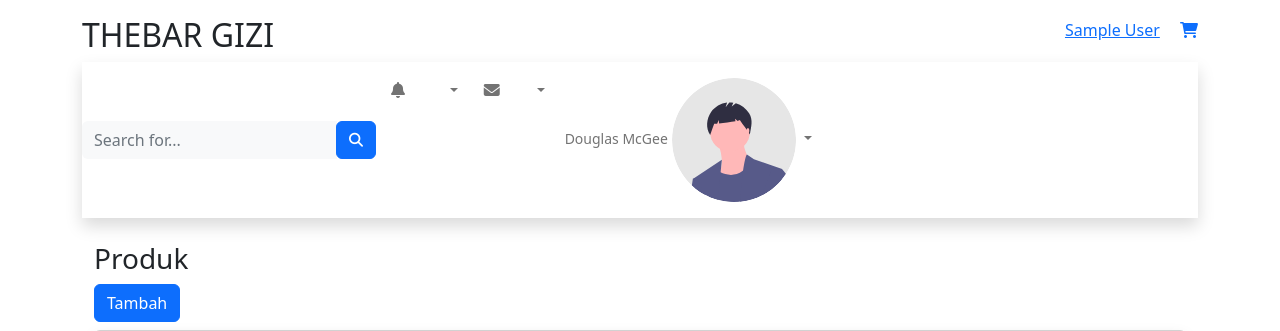
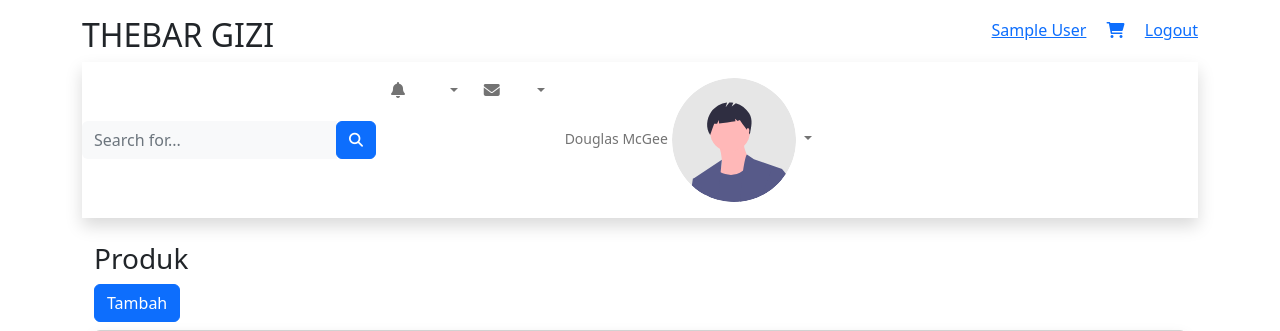
Before and after one commit to devryank/thebar-gizi, a PHP site: page /thebar-gizi/dashboard/produk/index.php in a window 1280 px wide. Shown: the top 331 px of the page. Run offline with PHP 8.4, Linux system fonts and the light colour scheme; the visitor is signed in with stand-in values (Sample User, id 1); data that the repository does not hold is empty; some libraries are stand-ins or nearby versions.

Commit message:
feat: add logout in navbar user

```diff
--- a/template/header.php
+++ b/template/header.php
@@ -23,7 +23,8 @@
                     <a href="<?= $base_url; ?>/auth/login.php" class="btn btn-primary">Login</a>
                 <?php else : ?>
                     <a href="profile.php" class="align-middle me-3"><?= $_SESSION['nama']; ?></a>
-                    <a href="keranjang.php" class="align-middle"><i class="fa-solid fa-cart-shopping"></i></a>
+                    <a href="keranjang.php" class="align-middle me-3"><i class="fa-solid fa-cart-shopping"></i></a>
+                    <a href="<?= $base_url;?>/action/logout.php" class="align-middle">Logout</i></a>
 
                 <?php endif; ?>
             </div>
```
